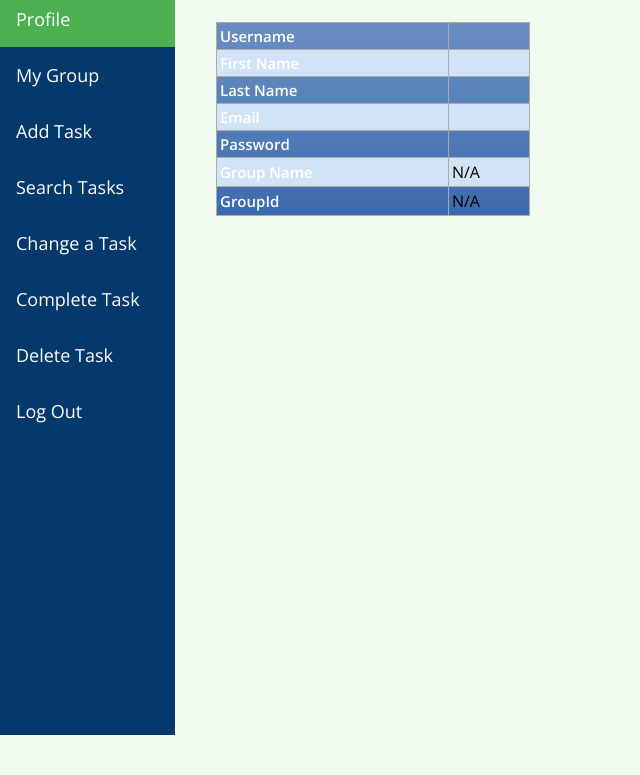
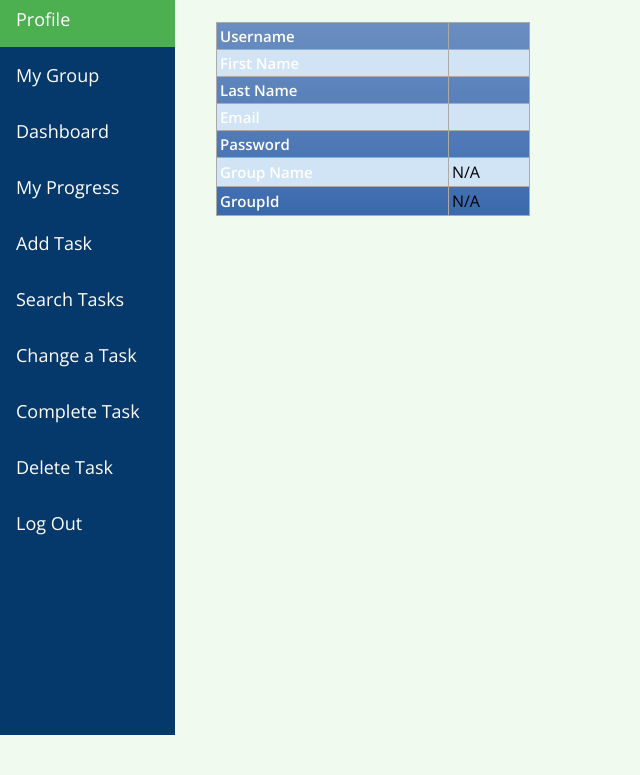
Before and after one commit to cjerryc/Bay_DB, a Flask app: page /profile in a window 1280 px wide. Shown: the part 145-920 px from the top of the page, without its empty margins (0-640 px from the left). Run offline with Flask 2, Linux system fonts and the light colour scheme; data that the repository does not hold is empty; some libraries are stand-ins or nearby versions.

Commit message:
correcitng

```diff
--- a/templates/completetask.html
+++ b/templates/completetask.html
@@ -20,6 +20,8 @@
     <a href="home">Home</a>
     <a href = "profile"> Profile</a>
     <a href = "group"> My Group</a>
+    <a href = "dashboard">Dashboard</a>
+    <a href = "progress">My Progress</a>
     <a href = "addtask">Add Task</a>
     <a href = "search"> Search Tasks</a>
     <a href = "updatetask"> Change a Task</a>
--- a/templates/profile.html
+++ b/templates/profile.html
@@ -19,6 +19,8 @@
       <a href="home">Home</a>
       <a class= "active" href = "profile"> Profile</a>
       <a href = "group"> My Group</a>
+      <a href = "dashboard">Dashboard</a>
+      <a href = "progress">My Progress</a>
       <a href = "addtask">Add Task</a>
       <a href = "search"> Search Tasks</a>
       <a href = "updatetask"> Change a Task</a>
```
